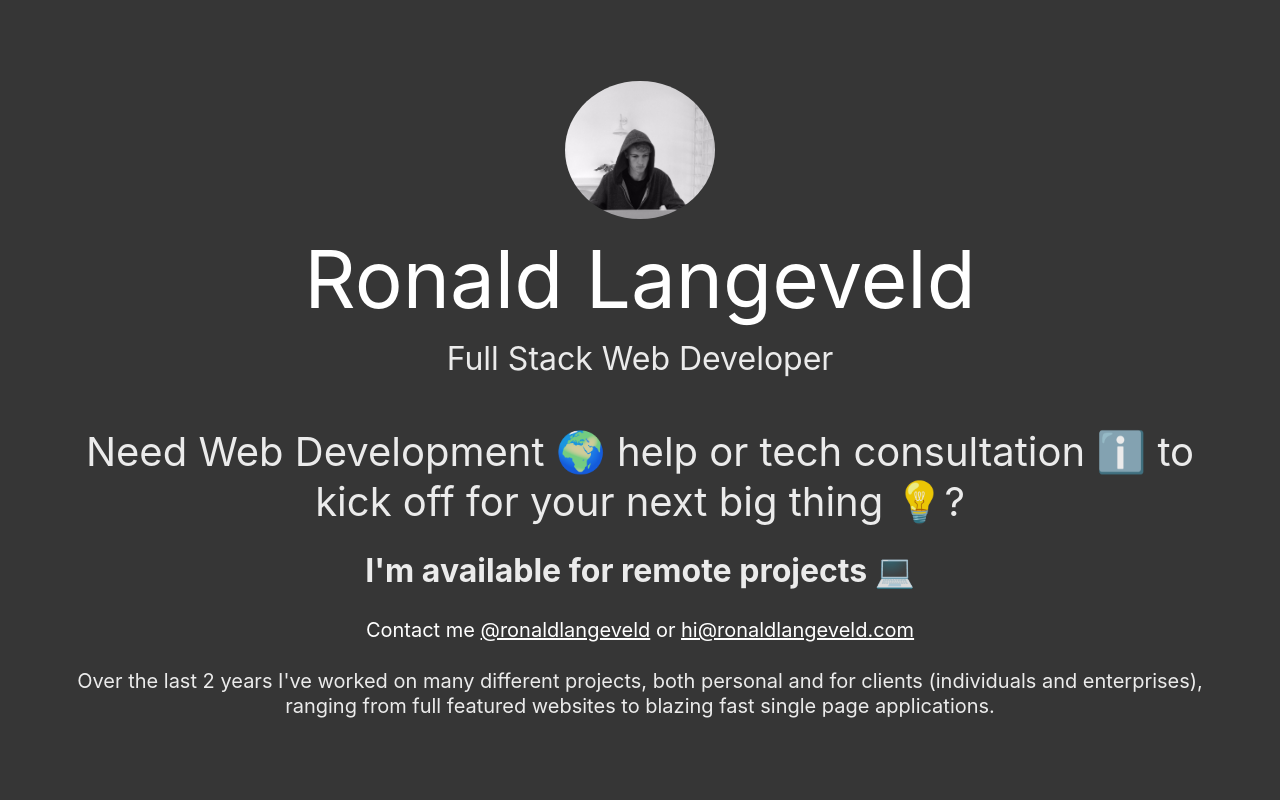
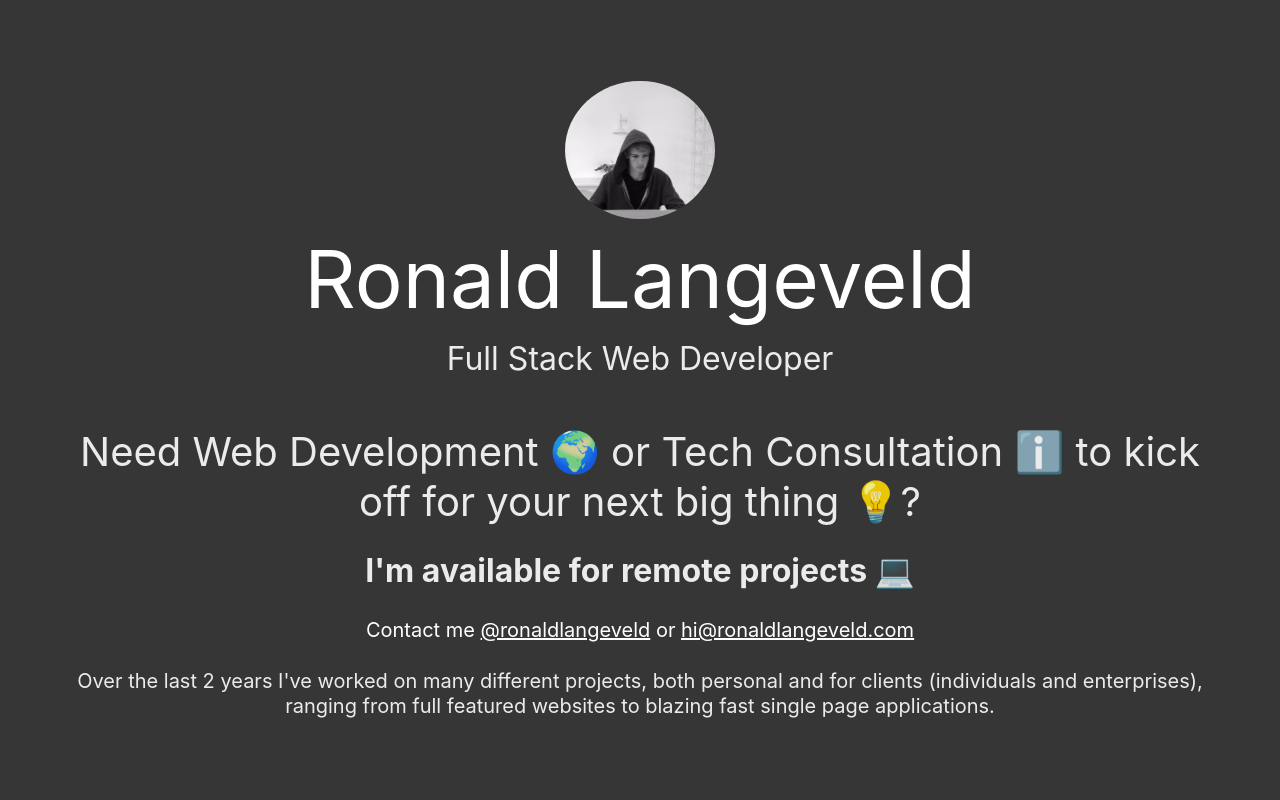
Before and after one commit to ronaldlangeveld/RonaldBlog, a Gatsby site: page / in a window 1280 px wide. Shown: the top 800 px of the page. Built offline with nearby package versions, Linux system fonts and the light colour scheme; Gatsby itself is replaced by a stand-in of ours; some packages are replaced by stand-ins of ours.

Commit message:
added changed kick off line

```diff
--- a/src/components/intro.js
+++ b/src/components/intro.js
@@ -32,7 +32,7 @@ render={data => (
           </h2>
           <br/>
           <h1 className="subtitle is-2 is-size-4-mobile has-text-centered">
-          Need Web Development 🌍 help or tech consultation ℹ️ to kick off for your next big thing 💡?
+          Need Web Development 🌍 or Tech Consultation ℹ️ to kick off for your next big thing 💡?
           </h1>
           <h2 className="subtitle is-3 is-size-6-mobile has-text-centered">
             <p className="has-text-weight-bold">I'm available for remote projects 💻</p>
```
